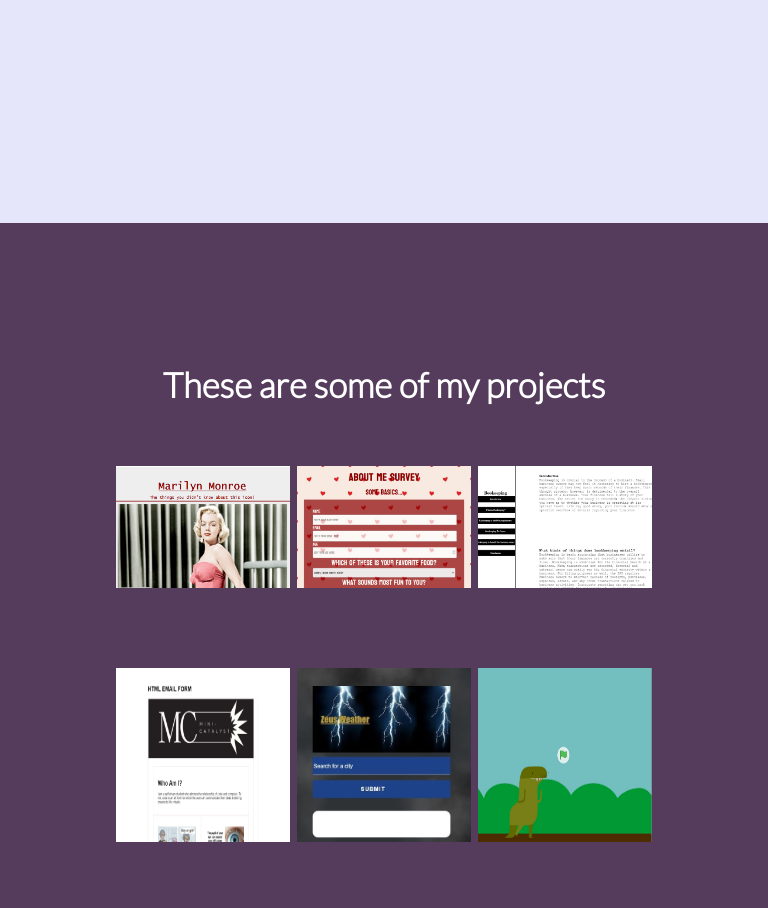
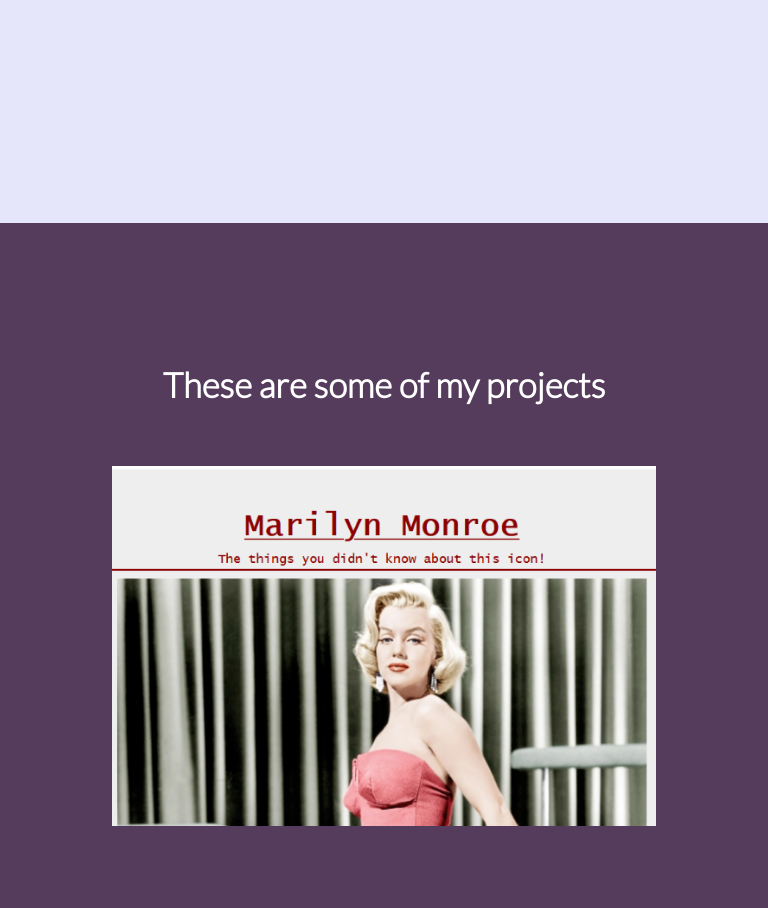
Before and after one commit to minicatalyst/Portfolio, a plain HTML site: page root/index.html in a window 768 px wide. Shown: the part 391-1299 px from the top of the page. Drawn offline with Linux system fonts and the light colour scheme.

Commit message:
Update styles.css

```diff
--- a/root/styles.css
+++ b/root/styles.css
@@ -127,6 +127,11 @@ body{
       flex-direction:column;
     }
   }
+@media (min-width: 768px) and (max-width: 1024px){
+	.grid {
+      flex-direction:column;
+    }
+  }
 
   .cell {
     flex: 0 0 32%;
```
